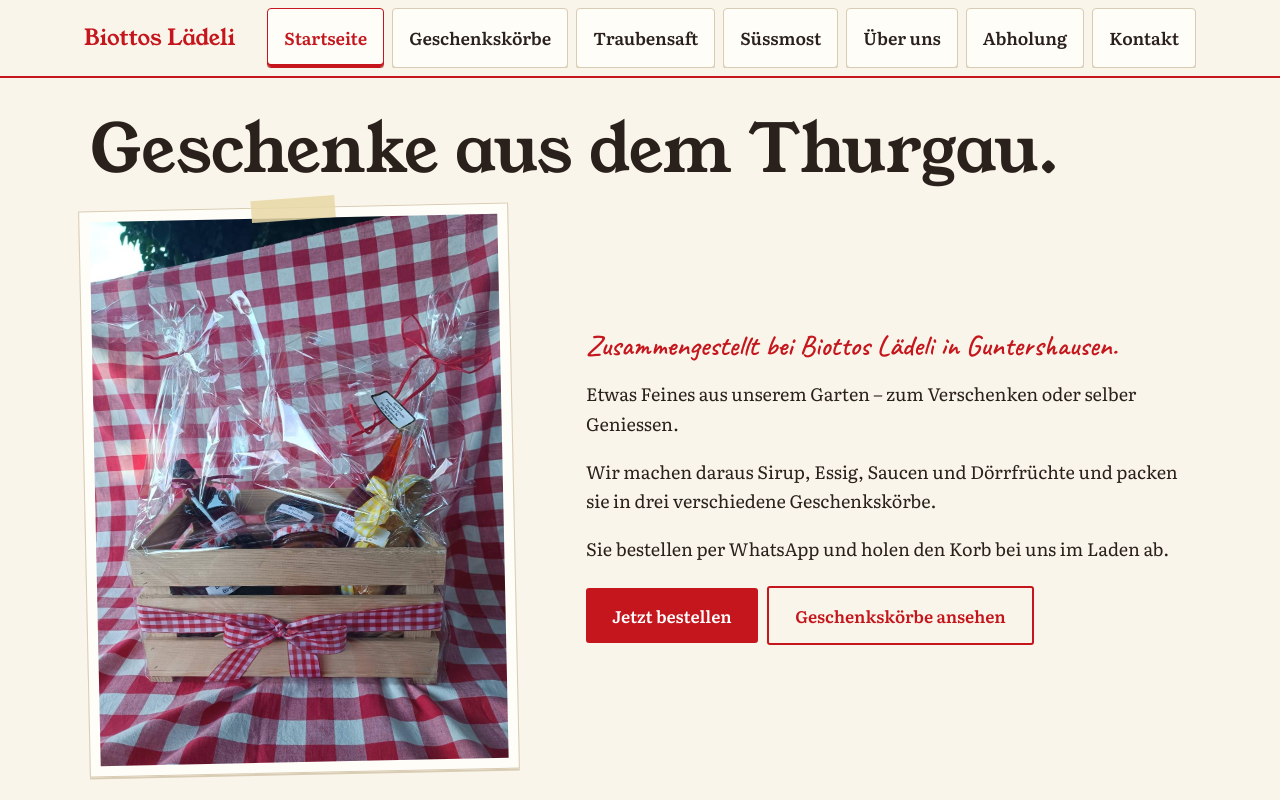
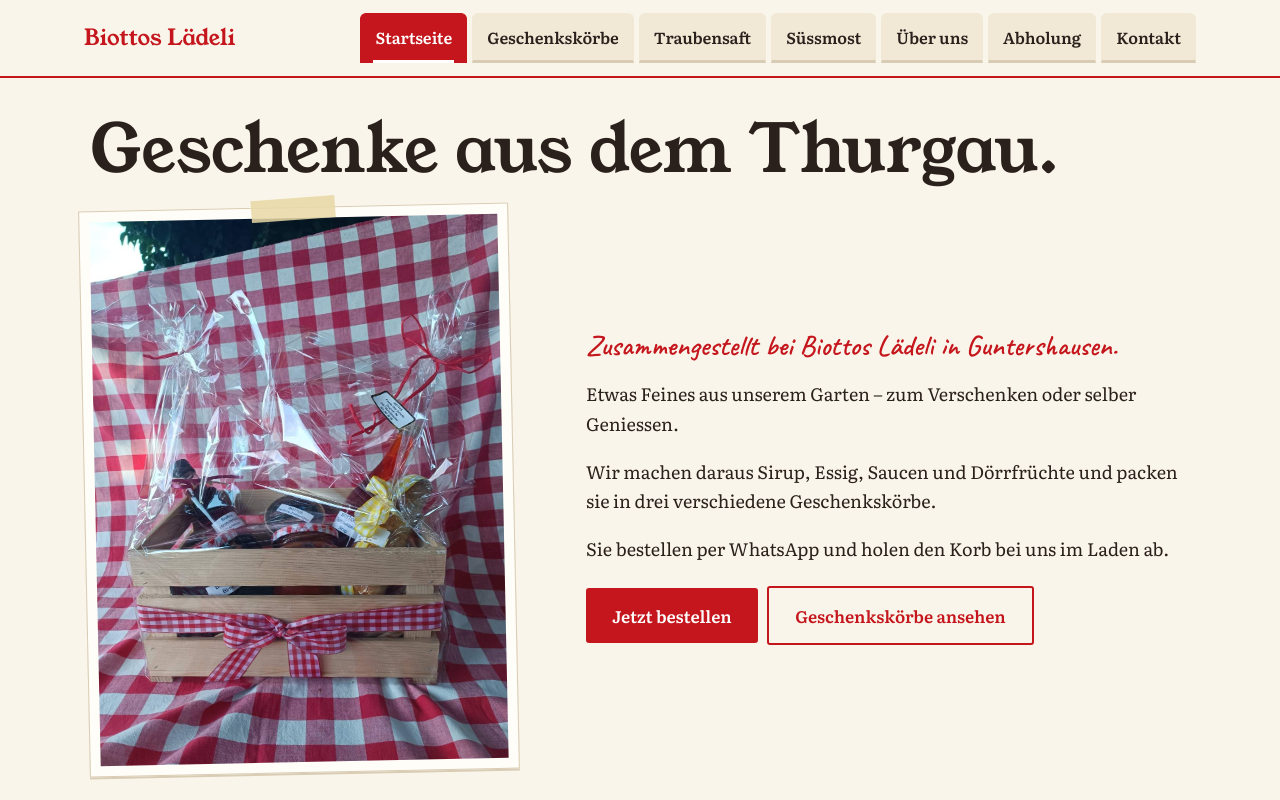
Before and after one commit to travellerswiss01/website01, a plain HTML site: page index.html in a window 1280 px wide. Shown: the top 800 px of the page. Drawn offline with Linux system fonts and the light colour scheme.

Commit message:
Navigation als markante, intuitive Reiter gestalten

```diff
--- a/css/style.css
+++ b/css/style.css
@@ -112,10 +112,53 @@ details ul{margin:0 0 12px!important}
   .wrap{max-width:1180px;padding-left:34px;padding-right:34px}
   .bar{min-height:76px;gap:28px}
   .logo{font-size:1.38rem}
-  nav{gap:8px}
-  nav a{font-size:1.08rem;font-weight:600;padding:15px 16px;border:1px solid var(--line);border-radius:4px;background:var(--white);box-shadow:0 1px 0 var(--line)}
-  nav a:hover{color:var(--red);text-decoration:none;border-color:var(--red)}
-  nav a.on{color:var(--red);border-color:var(--red);box-shadow:inset 0 -3px 0 var(--red),0 1px 0 var(--line)}
+  nav{gap:5px;align-items:stretch;margin-left:auto}
+  nav a{
+    position:relative;
+    display:flex;
+    align-items:center;
+    justify-content:center;
+    min-height:48px;
+    padding:10px 14px;
+    color:var(--ink);
+    font-size:1rem;
+    font-weight:600;
+    text-decoration:none;
+    border:1px solid transparent;
+    border-bottom:3px solid var(--line);
+    background:var(--paper2);
+    border-radius:6px 6px 0 0;
+    transition:transform .15s ease,background .15s ease,border-color .15s ease,color .15s ease;
+  }
+  nav a::after{
+    content:"";
+    position:absolute;
+    left:12px;
+    right:12px;
+    bottom:-3px;
+    height:3px;
+    background:var(--red);
+    transform:scaleX(0);
+    transform-origin:center;
+    transition:transform .15s ease;
+  }
+  nav a:hover{
+    color:var(--red);
+    text-decoration:none;
+    background:var(--white);
+    border-color:var(--line);
+    border-bottom-color:var(--red);
+    transform:translateY(-2px);
+  }
+  nav a:hover::after,nav a.on::after{transform:scaleX(1)}
+  nav a.on{
+    color:#fff;
+    background:var(--red);
+    border-color:var(--red);
+    border-bottom-color:var(--red);
+    box-shadow:0 3px 0 rgba(0,0,0,.08);
+  }
+  nav a.on::after{background:#fff}
   .hero{padding:68px 0 84px}
   .hero .wrap{grid-template-columns:minmax(330px,430px) minmax(460px,650px);gap:72px;justify-content:center;align-items:center}
   .hero .foto{max-width:430px}
```
